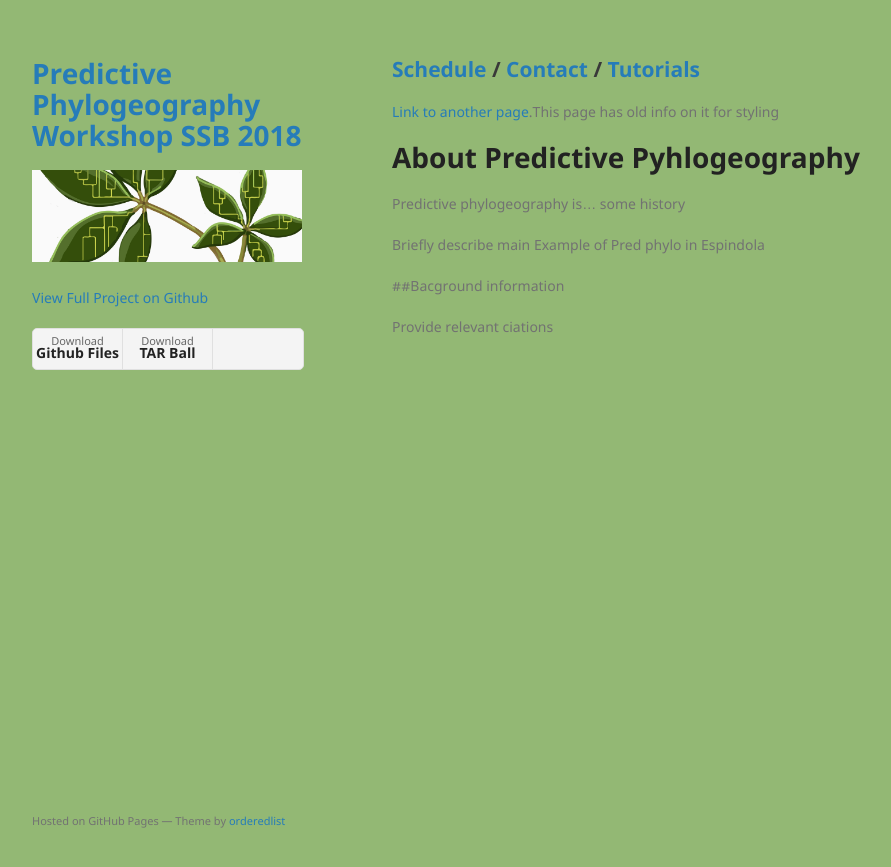
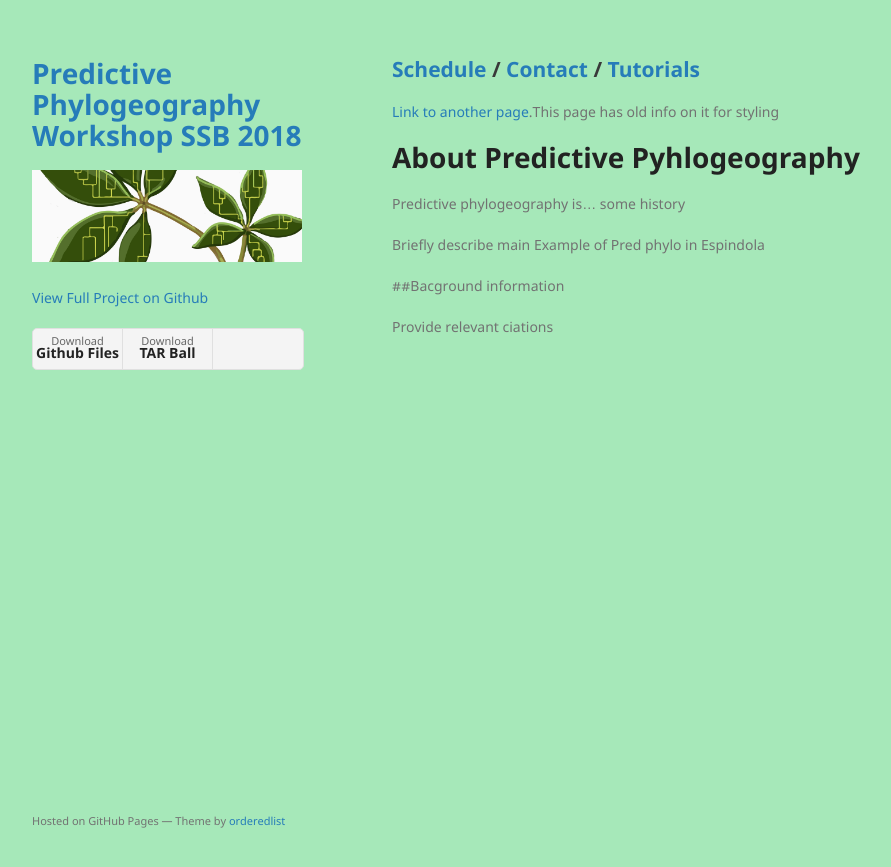
Before and after one commit to PredictivePhylogeography-SSB2018/PredictivePhylogeography-SSB2018.github.io, a Jekyll site: the page built from index.md, in a window 1280 px wide. Shown: the top 867 px of the page, without its empty margins (178-1069 px from the left). Built offline with Jekyll 4.4.1, drawn with Linux system fonts in a browser that asks for light colours; the repository's description, which GitHub fills in, is left out; our own code applies the rules of GitHub Pages for plain Markdown files.

Commit message:
change colors

```diff
--- a/_layouts/default.html
+++ b/_layouts/default.html
@@ -12,7 +12,7 @@
     <![endif]-->
     <style>
       body {
-        background-color: #93B874
+        background-color: #A6E8B9
       }
     </style>
   </head>
```
